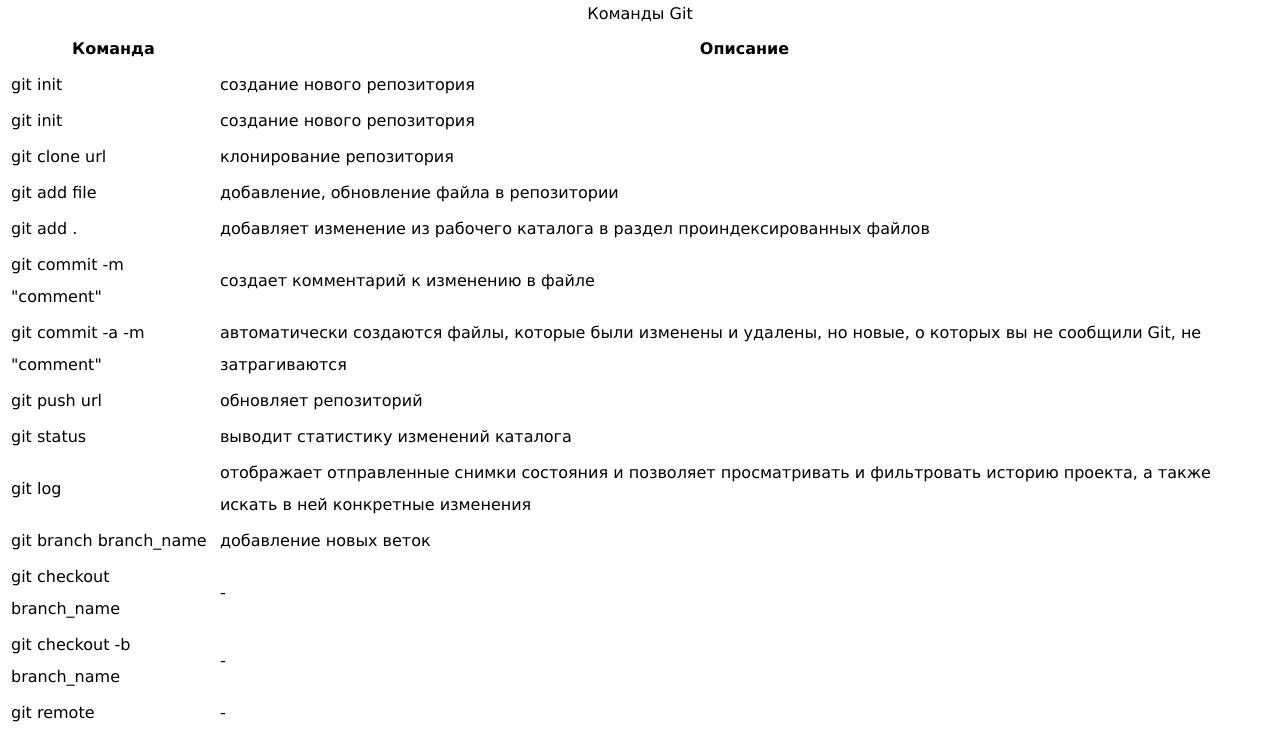
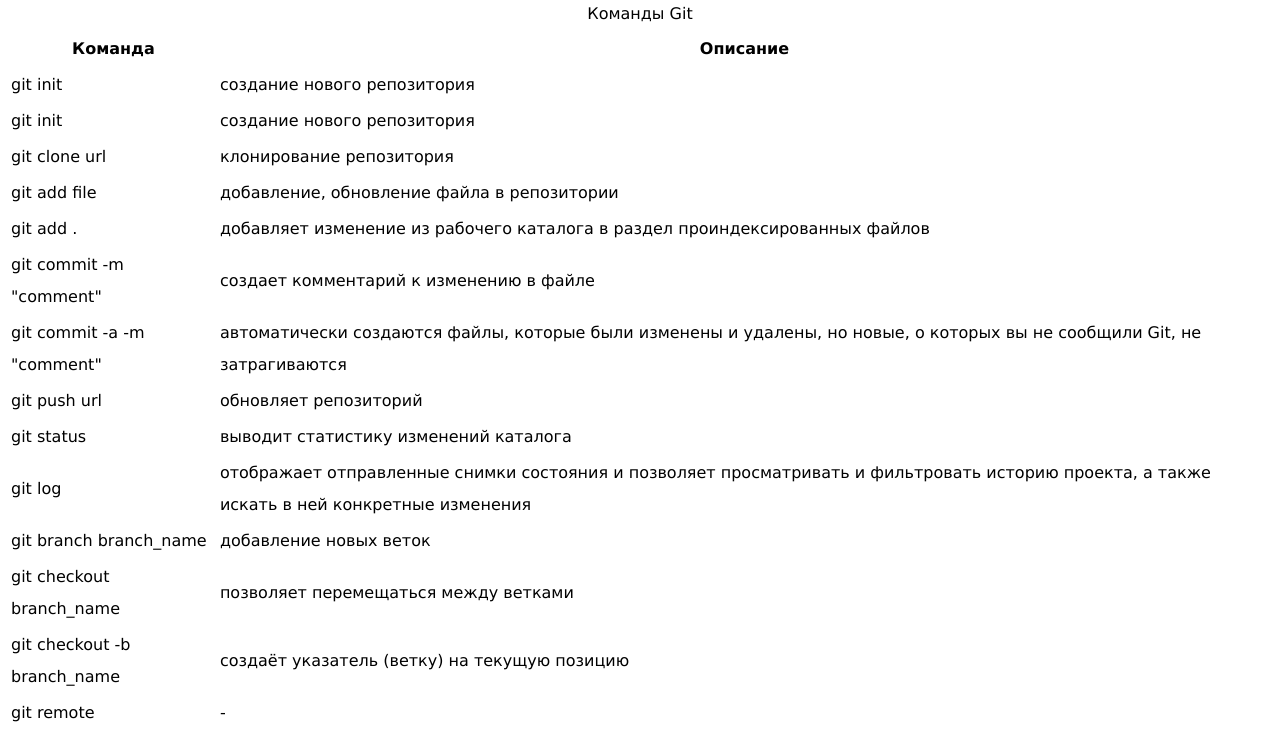
Before and after one commit to sashastahiev/Proect-Information-System, a plain HTML site: page index.html in a window 1280 px wide. Shown: the part 70-800 px from the top of the page. Drawn offline with Linux system fonts and the light colour scheme.

Commit message:
Add - git checkout -b branch_name

```diff
--- a/index.html
+++ b/index.html
@@ -67,11 +67,11 @@
                 </tr>
                 <tr>
                     <td>git checkout branch_name</td>
-                    <td>-</td>
+                    <td>позволяет перемещаться между ветками</td>
                 </tr>
                 <tr>
                     <td>git checkout -b branch_name</td>
-                    <td>-</td>
+                    <td>создаёт указатель (ветку) <branch_name> на текущую позицию</td>
                 </tr>
                 <tr>
                     <td>git remote</td>
```
